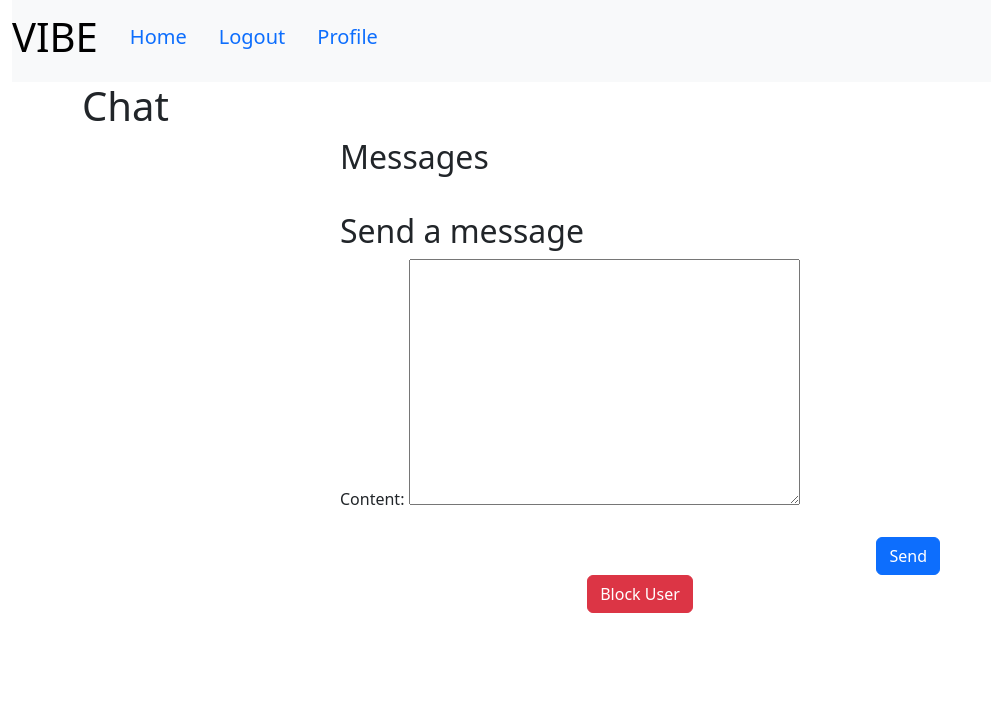
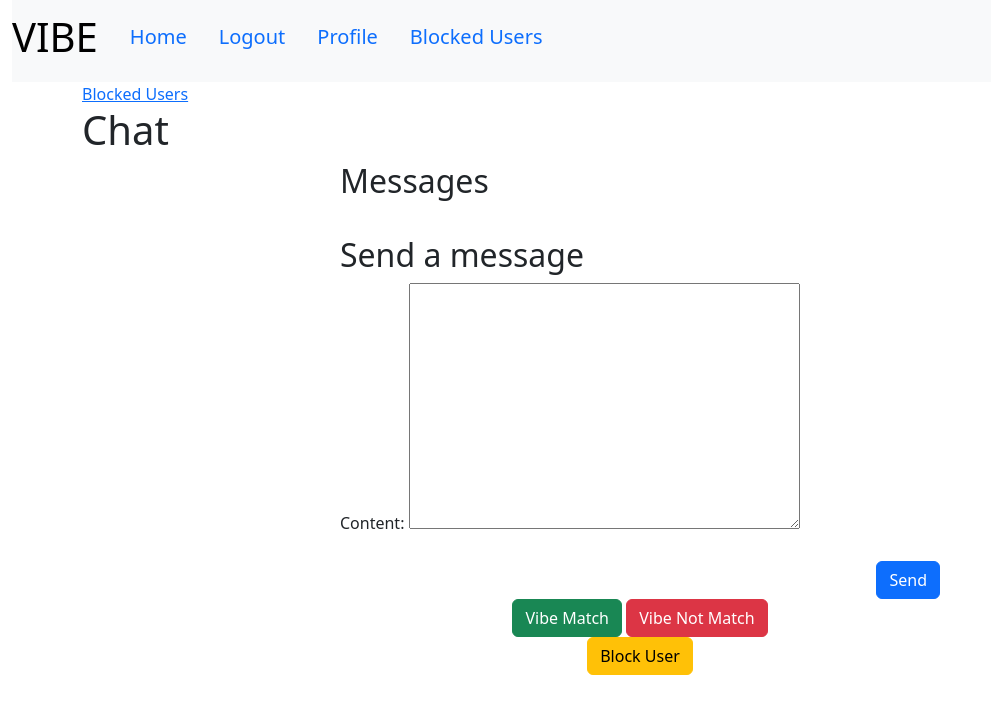
Before and after one commit to arjun867/vibeapp, a Django app: page /chat/3/ in a window 1280 px wide. Shown: the top 714 px of the page, without its empty margins (0-991 px from the left). Run offline with Django 5.2, Linux system fonts and the light colour scheme; a user stored in the database is signed in; data comes from the database, SQL or seed files in the repository; both versions use the stored data as it was after the commit.

Commit message:
blocked list and unblock feature

```diff
--- a/vibeapp/models.py
+++ b/vibeapp/models.py
@@ -47,3 +47,10 @@ class Message(models.Model):
 
     def __str__(self):
         return f'{self.sender.username} to {self.receiver.username}: {self.content[:20]}'
+
+class VibeMatch(models.Model):
+    user1 = models.ForeignKey(CustomUser, on_delete=models.CASCADE, related_name='vibe_match_user1')
+    user2 = models.ForeignKey(CustomUser, on_delete=models.CASCADE, related_name='vibe_match_user2')
+    user1_vibe = models.BooleanField(default=False)
+    user2_vibe = models.BooleanField(default=False)
+    matched = models.BooleanField(default=False)
--- a/vibeapp/templates/chat.html
+++ b/vibeapp/templates/chat.html
@@ -4,6 +4,7 @@ Chat
 {% endblock %}
 {% block body %}
 <div class="container">
+    <a href="{% url 'blocked_users_list' %}">Blocked Users</a>
     <h1>Chat</h1>
     <div class="chat-container">
         <div class="messages">
@@ -24,13 +25,20 @@ Chat
             <form method="post">
                 {% csrf_token %}
                 {{ form.as_p }}
-                <button type="submit" class="btn btn-primary">Send</button>
+                <button type="submit" name="send_message" class="btn btn-primary">Send</button>
+            </form>
+        </div>
+        <div class="vibe-actions">
+            <form method="post">
+                {% csrf_token %}
+                <button type="submit" name="vibe_action" value="vibe_match" class="btn btn-success">Vibe Match</button>
+                <button type="submit" name="vibe_action" value="vibe_not_match" class="btn btn-danger">Vibe Not Match</button>
             </form>
         </div>
         <div class="block-user">
             <form method="post" action="{% url 'block_user' receiver_id %}">
                 {% csrf_token %}
-                <button type="submit" class="btn btn-danger">Block User</button>
+                <button type="submit" class="btn btn-warning">Block User</button>
             </form>
         </div>
     </div>
--- a/vibeapp/templates/home.html
+++ b/vibeapp/templates/home.html
@@ -35,6 +35,9 @@
                             <li class="nav-item">
                                 <a class="nav-link" href="{% url 'view_profile' %}"><h5>Profile</h5></a>
                             </li>
+                            <li class="nav-item">
+                                <a class="nav-link" href="{% url 'blocked_users_list' %}"><h5>Blocked Users</h5></a>
+                            </li>
                             {% else %}
                             <li class="nav-item">
                                 <a class="nav-link" href="{% url 'login' %}"><h5>Login</h5></a>
--- a/vibeapp/urls.py
+++ b/vibeapp/urls.py
@@ -9,6 +9,8 @@ urlpatterns = [
     path('profile/', views.view_profile, name='view_profile'),
     path('chat/<int:user_id>/', views.chat_with_user, name='chat_with_user'),
     path('block_user/<int:user_id>/', views.block_user, name='block_user'),
+    path('unblock_user/<int:user_id>/', views.unblock_user, name='unblock_user'),
+    path('blocked_users/', views.blocked_users_list, name='blocked_users_list'),
     path('suggest_user/', views.suggest_user, name='suggest_user'),
     path('recent_chats/', views.recent_chats, name='recent_chats'),
 ]
--- a/vibeapp/views.py
+++ b/vibeapp/views.py
@@ -2,11 +2,22 @@ from django.contrib.auth import authenticate, login, logout
 from django.shortcuts import render, redirect, get_object_or_404
 from django.contrib.auth.decorators import login_required
 from .forms import CustomUserCreationForm, MessageForm
-from .models import CustomUser, Message,BlockedUser
+from .models import CustomUser, Message,BlockedUser,VibeMatch
 from django.http import JsonResponse
 import random
 from django.db.models import Q
 
+@login_required
+def unblock_user(request, user_id):
+    user_to_unblock = get_object_or_404(CustomUser, pk=user_id)
+    blocked_user = get_object_or_404(BlockedUser, blocker=request.user, blocked=user_to_unblock)
+    blocked_user.delete()
+    return redirect('blocked_users_list')
+
+@login_required
+def blocked_users_list(request):
+    blocked_users = BlockedUser.objects.filter(blocker=request.user)
+    return render(request, 'blocked_users.html', {'blocked_users': blocked_users})
 @login_required
 def suggest_user(request):
     users = CustomUser.objects.exclude(id=request.user.id)
@@ -40,16 +51,20 @@ def block_user(request, user_id):
 
 @login_required
 def chat_with_user(request, user_id):
-    receiver = CustomUser.objects.get(pk=user_id)
-    if BlockedUser.objects.filter(blocker=request.user, blocked=receiver).exists() or BlockedUser.objects.filter(blocker=receiver, blocked=request.user).exists():
-        return redirect('home')  # Or handle this case appropriately
+    receiver = get_object_or_404(CustomUser, pk=user_id)
 
+    # Check if the receiver has blocked the user or the user has blocked the receiver
+    if BlockedUser.objects.filter(Q(blocker=request.user, blocked=receiver) | Q(blocker=receiver, blocked=request.user)).exists():
+        return redirect('home')
+
+    # Get messages
     messages = Message.objects.filter(
         (Q(sender=request.user) & Q(receiver=receiver)) |
         (Q(sender=receiver) & Q(receiver=request.user))
     ).order_by('timestamp')
 
-    if request.method == 'POST':
+    # Handle message form submission
+    if request.method == 'POST' and 'send_message' in request.POST:
         form = MessageForm(request.POST)
         if form.is_valid():
             message = form.save(commit=False)
@@ -60,6 +75,26 @@ def chat_with_user(request, user_id):
     else:
         form = MessageForm()
 
+    # Handle vibe match submission
+    if request.method == 'POST' and 'vibe_action' in request.POST:
+        action = request.POST.get('vibe_action')
+        vibe_match, created = VibeMatch.objects.get_or_create(user1=request.user, user2=receiver, defaults={'user1_vibe': action == 'vibe_match'})
+
+        if not created:
+            if vibe_match.user1 == request.user:
+                vibe_match.user1_vibe = action == 'vibe_match'
+            else:
+                vibe_match.user2_vibe = action == 'vibe_match'
+
+        if vibe_match.user1_vibe and vibe_match.user2_vibe:
+            vibe_match.matched = True
+        else:
+            if action == 'vibe_not_match':
+                BlockedUser.objects.get_or_create(blocker=request.user, blocked=receiver)
+
+        vibe_match.save()
+        return redirect('chat_with_user', user_id=user_id)
+
     return render(request, 'chat.html', {
         'receiver': receiver,
         'messages': messages,
@@ -67,7 +102,6 @@ def chat_with_user(request, user_id):
         'user': request.user,
         'receiver_id': user_id
     })
-
 def register(request):
     if request.method == 'POST':
         form = CustomUserCreationForm(request.POST)
```
Also changed, not shown: vibeapp/templates/blocked_users.html (added, +11 -0 lines), db.sqlite3, vibeapp/migrations/0004_vibematch.py (added).
